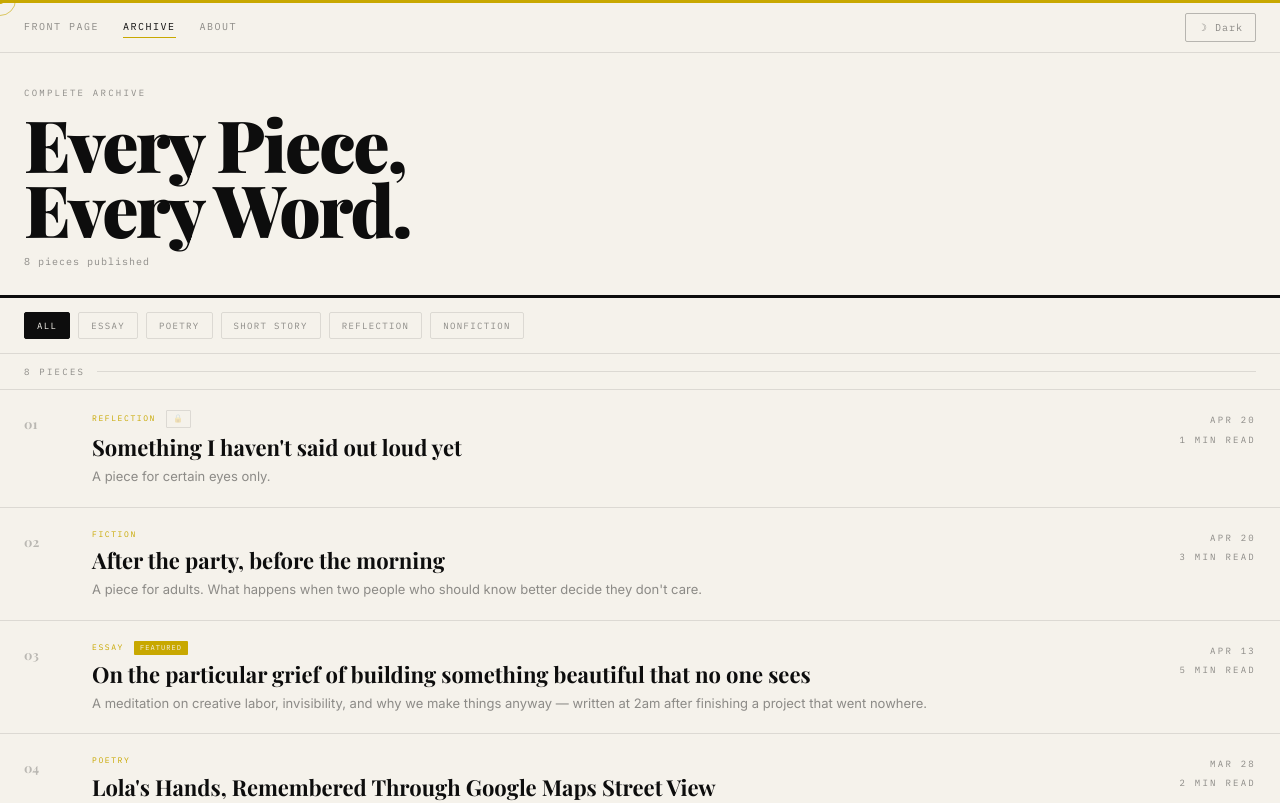
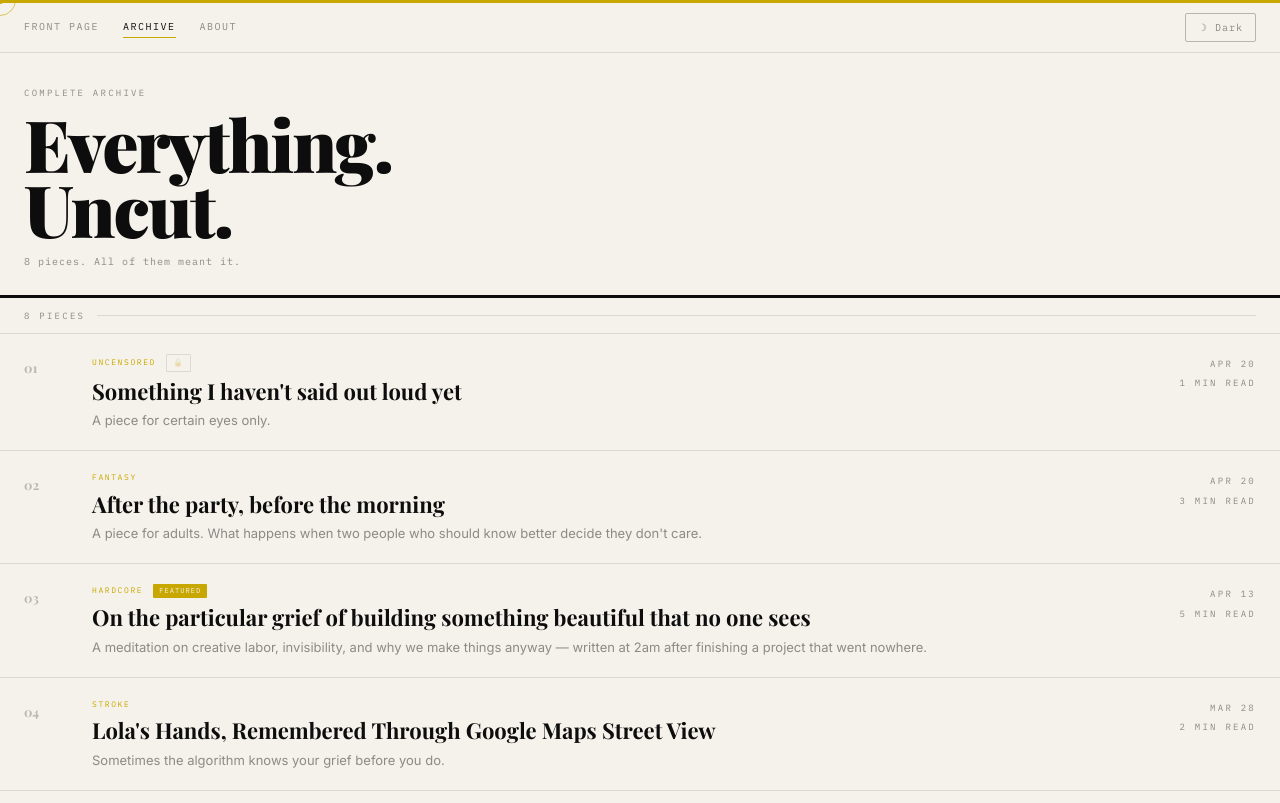
Before and after one commit to nthnjms/alimpatakan, a Next.js app: page /archive in a window 1280 px wide. Shown: the top 803 px of the page. Built offline with nearby package versions, Linux system fonts and the light colour scheme; a web font is replaced by a local one.

Commit message:
rename categories, new brand voice, category descriptions in archive

```diff
--- a/app/about/page.tsx
+++ b/app/about/page.tsx
@@ -175,7 +175,7 @@ export default function AboutPage() {
               { label: "Origin", value: "Visayas" },
               { label: "Current Issue", value: issueNumber },
               { label: "Total Pieces", value: String(allPieces.length) },
-              { label: "Categories", value: "Essay, Poetry, Short Story, Reflection, Nonfiction" },
+              { label: "Categories", value: "Hardcore, Stroke, Quickie, Fantasy, Uncensored, Raw" },
               { label: "Frequency", value: "Whenever the words come" },
             ].map((item) => (
               <div
--- a/app/archive/page.tsx
+++ b/app/archive/page.tsx
@@ -10,15 +10,16 @@ import MainNav from "@/components/MainNav";
 
 export const metadata: Metadata = {
   title: "Archive",
-  description: "All pieces published in ALIMPATAKAN — essays, poetry, short stories, reflections, and nonfiction.",
+  description: "Everything published in ALIMPATAKAN. Hardcore, Stroke, Quickie, Fantasy, Uncensored, Raw. All of it meant it.",
 };
 
 const CATEGORIES: Category[] = [
-  "Essay",
-  "Poetry",
-  "Short Story",
-  "Reflection",
-  "Nonfiction",
+  "Hardcore",
+  "Stroke",
+  "Quickie",
+  "Fantasy",
+  "Uncensored",
+  "Raw",
 ];
 
 export default function ArchivePage({
@@ -42,11 +43,17 @@ export default function ArchivePage({
     <MainNav />
 
       {/* Header */}
-      <div style={{ padding: "32px 24px 24px", borderBottom: "3px solid var(--rule)" }}>
+      <div
+        style={{
+          padding: "32px 24px 24px",
+          borderBottom: "3px solid var(--rule)",
+        }}
+      >
         <p className="dateline" style={{ marginBottom: "10px" }}>
           Complete Archive
         </p>
-        <h1 style={{
+        <h1
+          style={{
             fontFamily: "var(--font-playfair)",
             fontSize: "clamp(36px, 6vw, 72px)",
             fontWeight: 900,
@@ -54,72 +61,54 @@ export default function ArchivePage({
             letterSpacing: "-2px",
             color: "var(--text)",
             marginBottom: "8px",
-        }}>
-          Every Piece,<br />Every Word.
+          }}
+        >
+          Everything.<br />Uncut.
         </h1>
-        <p style={{
+        <p
+          style={{
             fontFamily: "var(--font-ibm-plex-mono)",
             fontSize: "10px",
             color: "var(--text-muted)",
             letterSpacing: "0.1em",
             marginTop: "12px",
-        }}>
-          {allPieces.length} pieces published
+          }}
+        >
+          {allPieces.length} pieces. All of them meant it.
         </p>
       </div>
 
       {/* Category Filters */}
-      <div style={{
+      {activeCategory && (
+        <div
+          style={{
             padding: "14px 24px",
             borderBottom: "0.5px solid var(--border)",
-        display: "flex",
-        gap: "8px",
-        alignItems: "center",
-        flexWrap: "wrap",
-      }}>
-        <Link
-          href="/archive"
-          style={{
-            fontFamily: "var(--font-ibm-plex-mono)",
-            fontSize: "9px",
-            letterSpacing: "0.15em",
-            textTransform: "uppercase" as const,
-            padding: "5px 12px",
-            border: !activeCategory
-              ? "0.5px solid var(--text)"
-              : "0.5px solid var(--border)",
-            color: !activeCategory ? "var(--bg)" : "var(--text-muted)",
-            background: !activeCategory ? "var(--text)" : "transparent",
-            borderRadius: "2px",
+            background: "var(--surface)",
           }}
         >
-          All
-        </Link>
-        {CATEGORIES.map((cat) => {
-          const isActive = activeCategory === cat;
-          return (
-            <Link
-              key={cat}
-              href={`/archive?category=${encodeURIComponent(cat)}`}
+          <p
             style={{
-                fontFamily: "var(--font-ibm-plex-mono)",
-                fontSize: "9px",
-                letterSpacing: "0.15em",
-                textTransform: "uppercase" as const,
-                padding: "5px 12px",
-                border: isActive
-                  ? "0.5px solid var(--text)"
-                  : "0.5px solid var(--border)",
-                color: isActive ? "var(--bg)" : "var(--text-muted)",
-                background: isActive ? "var(--text)" : "transparent",
-                borderRadius: "2px",
+              fontFamily: "var(--font-playfair)",
+              fontStyle: "italic",
+              fontSize: "14px",
+              lineHeight: 1.6,
+              color: "var(--text-muted)",
             }}
           >
-              {cat}
-            </Link>
-          );
-        })}
+            {
+              {
+                Hardcore: "Structured arguments, cultural dissections, and opinions you'll die on. No softening. No apologies.",
+                Stroke: "Every line a brushstroke, a caress, a slow burn. Lyrical pieces that live under your skin after you've read them.",
+                Quickie: "Fast, sharp, and over before you're ready. Flash fiction that hits harder than its word count has any right to.",
+                Fantasy: "Invented worlds, real desires. Imaginative long-form work that goes places reality won't let you.",
+                Uncensored: "The thoughts you weren't supposed to say out loud. Personal, unfiltered, and uncomfortably honest.",
+                Raw: "True stories, witnessed lives, facts that need no embellishment. Reported and real — no filter, no performance.",
+              }[activeCategory]
+            }
+          </p>
         </div>
+      )}
 
       {/* Results count */}
       <div style={{
--- a/app/layout.tsx
+++ b/app/layout.tsx
@@ -32,7 +32,7 @@ export const metadata: Metadata = {
     template: "%s — ALIMPATAKAN",
   },
   description:
-    "A personal literary publication by Nathan. Essays, poetry, short stories, and reflections from a Visayan creative director in Manila.",
+    "A personal literary publication by Nathaniel James Toñacao. Hardcore, Stroke, Quickie, Fantasy, Uncensored, Raw — writing that doesn't apologize.",
   authors: [{ name: "Nathan", url: "https://nthnlstudios.vercel.app" }],
   creator: "Nathan",
   openGraph: {
--- a/app/page.tsx
+++ b/app/page.tsx
@@ -17,34 +17,34 @@ import MainNav from "@/components/MainNav";
 export const metadata: Metadata = {
   title: "ALIMPATAKAN",
   description:
-    "A personal literary publication by Nathan. Essays, poetry, short stories, and reflections from a Visayan creative director in Manila.",
+    "A personal literary publication by Nathaniel James Toñacao. Hardcore, Stroke, Quickie, Fantasy, Uncensored, Raw — writing that doesn't apologize.",
 };
 
 const CATEGORY_THUMBS: Record<string, string> = {
-  Essay: "📝",
-  Poetry: "🌿",
-  "Short Story": "📖",
-  Fiction: "🖋️",
-  Reflection: "🪞",
-  Nonfiction: "🗂️",
+  Hardcore: "🖊️",
+  Stroke: "🌿",
+  Quickie: "⚡",
+  Fantasy: "🌑",
+  Uncensored: "🪞",
+  Raw: "🗂️",
 };
 
 const CATEGORY_THUMB_CLASS: Record<string, string> = {
-  Essay: "thumb-essay",
-  Poetry: "thumb-poetry",
-  "Short Story": "thumb-story",
-  Fiction: "thumb-fiction",
-  Reflection: "thumb-reflection",
-  Nonfiction: "thumb-nonfiction",
+  Hardcore: "thumb-essay",
+  Stroke: "thumb-poetry",
+  Quickie: "thumb-story",
+  Fantasy: "thumb-fiction",
+  Uncensored: "thumb-reflection",
+  Raw: "thumb-nonfiction",
 };
 
 const CATEGORY_COLORS: Record<string, string> = {
-  Essay: "#4A90D9",
-  Poetry: "#9B59B6",
-  "Short Story": "#27AE60",
-  Fiction: "#1ABC9C",
-  Reflection: "#E67E22",
-  Nonfiction: "#E74C3C",
+  Hardcore: "#4A90D9",
+  Stroke: "#9B59B6",
+  Quickie: "#27AE60",
+  Fantasy: "#1ABC9C",
+  Uncensored: "#E67E22",
+  Raw: "#E74C3C",
 };
 
 export default function HomePage() {
@@ -91,7 +91,7 @@ export default function HomePage() {
         </div>
         </div>
         <nav className="top-bar-nav" style={{ display: "flex", gap: "20px" }}>
-          {["Essay", "Poetry", "Short Story", "Fiction", "Reflection", "Nonfiction"].map(
+          {["Hardcore", "Stroke", "Quickie", "Fantasy", "Uncensored", "Raw"].map(
             (cat) => (
               <Link
                 key={cat}
--- a/data/pieces.json
+++ b/data/pieces.json
@@ -2,7 +2,7 @@
   {
     "slug": "on-building-beautiful-things-no-one-sees",
     "title": "On the particular grief of building something beautiful that no one sees",
-    "category": "Essay",
+    "category": "Hardcore",
     "date": "2026-04-13",
     "excerpt": "A meditation on creative labor, invisibility, and why we make things anyway — written at 2am after finishing a project that went nowhere.",
     "content": "There is a specific kind of grief that has no name in English. It arrives after you finish something — a design, a campaign, a piece of writing — and realize that the effort you poured into it will never be witnessed at the scale it deserves.\n\nI finished a pitch deck at 2am last Tuesday. Forty-seven slides. Every detail considered — the kerning, the transitions, the way the narrative breathed between sections. I sent it. The client went a different direction. The deck lives in a Google Drive folder now, perfectly made and perfectly unseen.\n\nThis is the condition of creative work. Most of it disappears.\n\nI used to fight this. I'd post things, chase visibility, refresh analytics like they were a verdict on my worth. I was confusing the work with the audience for the work. They are not the same thing.\n\nThere is a Cebuano word — *alimpatakan* — for a thought that flits across your mind before you can catch it. A fleeting thing. I think about craft the same way now. The making is the moment. The piece exists most fully in the hours you are inside it, when it is still becoming.\n\nThe grief is real. But so is this: something that is made with full attention leaves a mark on the maker, regardless of who sees it. You are changed by the forty-seven slides. You carry the 2am into everything that comes after.\n\nMaybe that is enough. Most days I believe it is.",
@@ -12,7 +12,7 @@
   {
     "slug": "lolas-hands-google-maps",
     "title": "Lola's Hands, Remembered Through Google Maps Street View",
-    "category": "Poetry",
+    "category": "Stroke",
     "date": "2026-03-28",
     "excerpt": "Sometimes the algorithm knows your grief before you do.",
     "content": "I found your house on the map today —\nthe same blue gate, still chipped at the corner,\nthe mango tree you swore was too old to climb.\nThe street view is from 2021. You were already gone.\n\nI zoomed in looking for something —\na shadow in the window, the laundry you always hung\nat angles I could never understand.\nNothing. Just a house being a house.\n\nBut then: the sidewalk you swept every morning.\nThe cracks you navigated without looking.\nYour hands in my hands. *Maingat,* you'd say.\n*Be careful.*\n\nThe algorithm suggested nearby places.\nA sari-sari store. A tricycle terminal.\nIt did not know it was showing me\neverything I had left.",
@@ -22,7 +22,7 @@
   {
     "slug": "last-halo-halo-stand-edsa",
     "title": "The Last Halo-Halo Stand on EDSA",
-    "category": "Short Story",
+    "category": "Quickie",
     "date": "2026-03-15",
     "excerpt": "A love story set during a traffic jam that lasted three days.",
     "content": "On the second day of the standstill, Maring set up her cart between a delivery truck and a Grab car whose driver had long since abandoned it.\n\nShe had not planned to fall in love on EDSA. Nobody plans anything on EDSA.\n\nThe man in the white polo — she would later learn his name was Dodong, which she found both unfortunate and endearing — appeared at her cart at exactly 11am with the specific desperation of someone who had not eaten since the night before.\n\n'Halo-halo,' he said. Not a question.\n\n'Halo-halo,' she confirmed.\n\nShe built it the way her mother taught her — ube first, then the beans, then the crushed ice packed firm, then the leche flan laid gently on top like something precious. A crown. She handed it to him and watched him eat it standing there in the heat of a EDSA morning, traffic unmoving in every direction, and thought: this is the most honest thing I have seen in years.\n\nHe came back at 2pm. Then again at 5.\n\nOn the third day, when the traffic finally broke and the city began to move again, he stood at her cart for a long time without ordering.\n\n'I don't actually like halo-halo,' he said.\n\n'I know,' said Maring. 'You eat it too fast.'\n\nHe laughed. She packed up her cart. They walked north together into the noise of the city moving again, and neither of them looked back.",
@@ -42,7 +42,7 @@
   {
     "slug": "cebuano-in-manila",
     "title": "Notes on being Cebuano in a city that assumes you are from here",
-    "category": "Nonfiction",
+    "category": "Raw",
     "date": "2026-02-08",
     "excerpt": "Language, belonging, and the small negotiations of existing somewhere you were not shaped by.",
     "content": "The first thing people notice is the accent. Not dramatically — I have been in Manila long enough that it surfaces only at the edges, in the vowels that round differently, in the rhythm of a sentence when I am tired or excited or not performing.\n\nBut it surfaces.\n\nI grew up in a language that thinks differently. Cebuano has words for things that Tagalog reaches for with phrases, and vice versa. The gaps between languages are not just vocabulary — they are ways of organizing experience. When I moved here for work, I did not just learn a new city. I learned a new grammar of being.\n\nManila assumes everyone comes from Manila. This is not cruelty — it is the logic of a center that has forgotten it is not the only point. You learn to translate yourself constantly. Not your words. Your context.\n\nI think about *alimpatakan* — a fleeting thought, a passing thing — and I do not have a Tagalog word that holds exactly the same weight. I carry the Cebuano one with me. It is a reminder that I was formed somewhere specific, by specific light and specific water, and that specificity is not a deficiency.\n\nI am from somewhere. That somewhere made me. Manila is where I work.\n\nThey are not the same thing, and I have stopped pretending they are.",
@@ -52,7 +52,7 @@
   {
     "slug": "three-am-creative-director",
     "title": "3am, and the difference between making and producing",
-    "category": "Reflection",
+    "category": "Uncensored",
     "date": "2026-01-30",
     "excerpt": "After years of client work, I had to remember what it felt like to make something for no reason.",
     "content": "Client work teaches you to produce. Deadlines, briefs, revisions, approvals — the whole apparatus of professional creativity is designed to move things from briefing to delivery as efficiently as possible. This is not a criticism. It is simply what it is.\n\nBut producing and making are not the same activity.\n\nMaking has no brief. It has no client. It has no approval stage. It exists in that terrifying open space where the only question is: what do I actually want to say?\n\nI realized sometime last year that I had become very good at producing and had nearly forgotten how to make. Every creative impulse ran through the filter of: is this viable? Is this sellable? Is this something a client would pay for?\n\nThis publication is my answer to that. ALIMPATAKAN — a fleeting thought — is the space where the filter comes off. Where I write the thing that crossed my mind at 3am and seemed important and may not be important to anyone but me.\n\nThat is enough. It has to be enough.\n\nBecause the alternative is to let the professional apparatus consume the whole of your creative life, and I have seen what that does to people. I have felt it beginning to happen to me.\n\nSo: 3am. A blank page. No brief.\n\nJust: what do I want to say?",
@@ -62,7 +62,7 @@
   {
   "slug": "private-test-piece",
   "title": "Something I haven't said out loud yet",
-  "category": "Reflection",
+  "category": "Uncensored",
   "date": "2026-04-20",
   "excerpt": "A piece for certain eyes only.",
   "content": "This is a private piece. Only people with the key can read this.\n\nIt will never appear in the public archive, the homepage, or search engines.\n\nThis is your space to write without an audience.",
@@ -73,7 +73,7 @@
 {
   "slug": "r18-test-piece",
   "title": "After the party, before the morning",
-  "category": "Fiction",
+  "category": "Fantasy",
   "date": "2026-04-20",
   "excerpt": "A piece for adults. What happens when two people who should know better decide they don't care.",
   "content": "This is where your mature content goes.\n\nThe R18 gate will appear before this text is visible to any reader who hasn't confirmed their age.",
--- a/lib/pieces.ts
+++ b/lib/pieces.ts
@@ -3,12 +3,12 @@ import piecesData from "@/data/pieces.json";
 // ─── Types ───────────────────────────────────────────────────────────────────
 
 export type Category =
-  | "Essay"
-  | "Poetry"
-  | "Short Story"
-  | "Fiction"
-  | "Reflection"
-  | "Nonfiction";
+  | "Hardcore"
+  | "Stroke"
+  | "Quickie"
+  | "Fantasy"
+  | "Uncensored"
+  | "Raw";
 
 export type Piece = {
   slug: string;
@@ -147,7 +147,7 @@ export function formatContent(
   content: string,
   category: Category
 ): string {
-  if (category === "Poetry") {
+  if (category === "Stroke") {
     return content
       .split("\n\n")
       .map((stanza) => {
```
Lines whose indentation alone changed are shown as unchanged.
